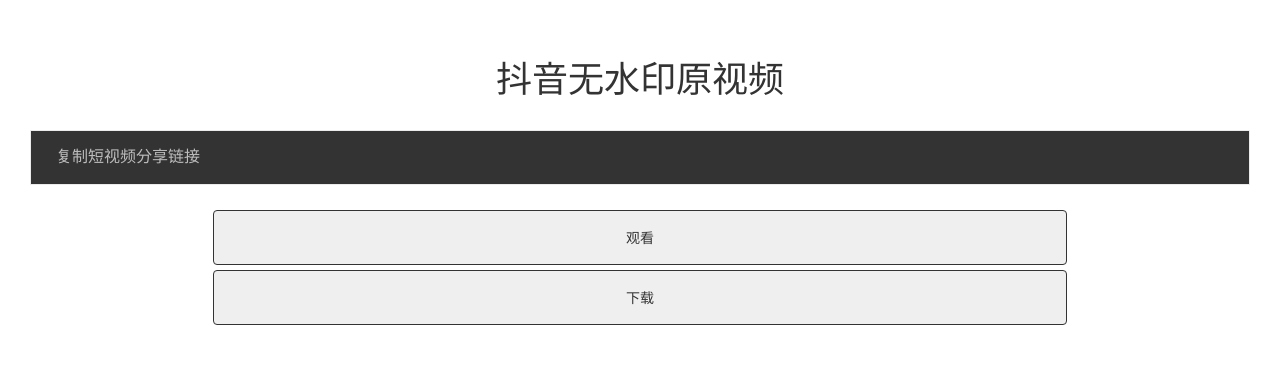
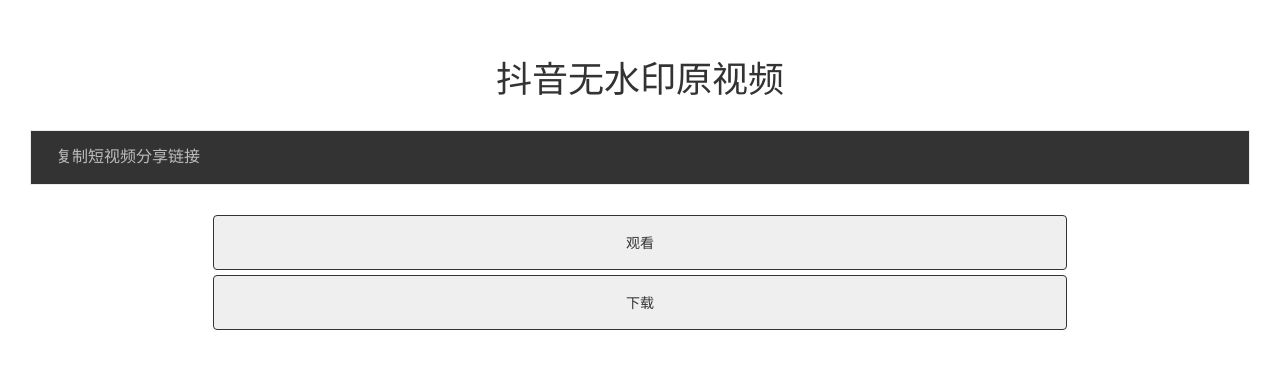
Before and after one commit to xiangjianan/douyin, a Django app: page / in a window 1280 px wide. Shown: the top 369 px of the page. Run offline with Django 3.2, Linux system fonts and the light colour scheme; some libraries are stand-ins or nearby versions.

Commit message:
V1.2.3 UI优化

```diff
--- a/static/contact.js
+++ b/static/contact.js
@@ -20,10 +20,6 @@ $('#download').click(function () {
 $('#watch').click(function () {
     $('#watch').css('pointer-events', 'none');
     $('#download').css('pointer-events', 'none');
-    setTimeout(function () {
-        $('#watch').css('pointer-events', 'auto');
-        $('#download').css('pointer-events', 'auto');
-    }, 3000);
     let content = $("#content").val().trim();
     $.ajax({
         type: "POST",
@@ -40,8 +36,9 @@ $('#watch').click(function () {
                 document.getElementById("video_url").click();
             } else {
                 $('#error').text('链接无效');
-                $('#watch').css('pointer-events', 'auto');
             }
+            $('#watch').css('pointer-events', 'auto');
+            $('#download').css('pointer-events', 'auto');
         },
     });
 });
--- a/static/style.css
+++ b/static/style.css
@@ -136,11 +136,18 @@
 }
 #show {
     position: absolute;
-    top: 80px;
+    top: 85px;
     width: 100%;
 }
 #down {
     position: absolute;
-    top: 140px;
+    top: 145px;
     width: 100%;
 }
+#error{
+    position: absolute;
+    width: 200px;
+    top:60px;
+    left: 50%;
+    margin-left: -100px;
+}
--- a/templates/home.html
+++ b/templates/home.html
@@ -39,6 +39,7 @@
                             <div class="form-group">
                                 <input id="content" class="form-control" name="video_url_share" type="text"
                                        placeholder="复制短视频分享链接">
+                                <span id="error" style="color: red; text-align: center;"></span>
                             </div>
                         </div>
                         <div id="down" class="col-md-10 text-center">
```
